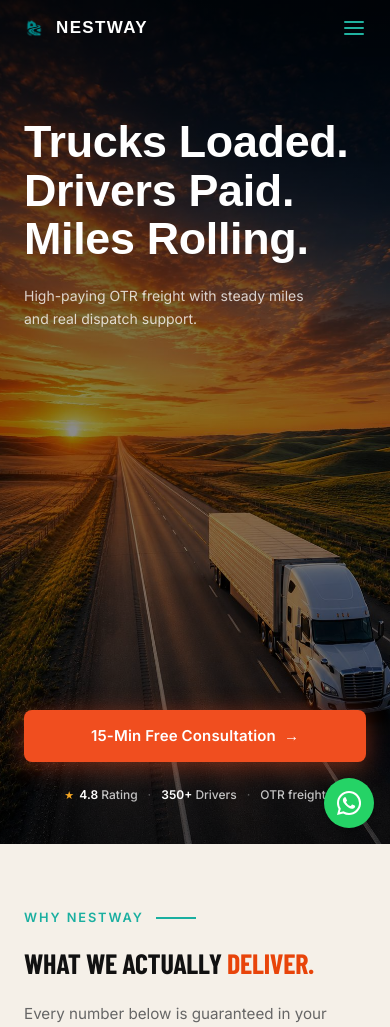
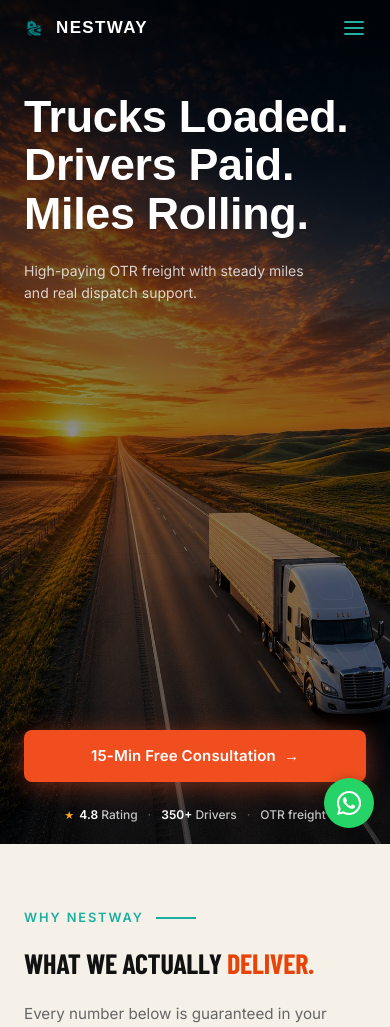
Before and after one commit to turdaliyevhasanali60-lang/Nestway, a Django app: page / in a window 390 px wide. Shown: the top 1027 px of the page. Run offline with Django 5.2, Linux system fonts and the light colour scheme; data comes from the database, SQL or seed files in the repository; some web fonts are replaced.

Commit message:
Adjust mobile hero layout: move top text up, bottom CTA down

```diff
--- a/core/templates/index.html
+++ b/core/templates/index.html
@@ -124,7 +124,7 @@
 
 
     <!-- Layer 4 — Content Block -->
-    <div style="position: absolute; top: 14%; bottom: 40px; left: 0; right: 0; padding: 0 24px; display: flex; flex-direction: column; gap: 0; z-index: 4;">
+    <div style="position: absolute; top: 11%; bottom: 20px; left: 0; right: 0; padding: 0 24px; display: flex; flex-direction: column; gap: 0; z-index: 4;">
         <!-- Headline -->
         <div style="margin-bottom: 18px; line-height: 1.08; letter-spacing: -0.02em; text-rendering: optimizeLegibility;">
             <div style="font-family: 'Unbounded', sans-serif; font-weight: 900; font-size: 11.5vw; color: #FFFFFF;">Trucks Loaded.</div>
```
